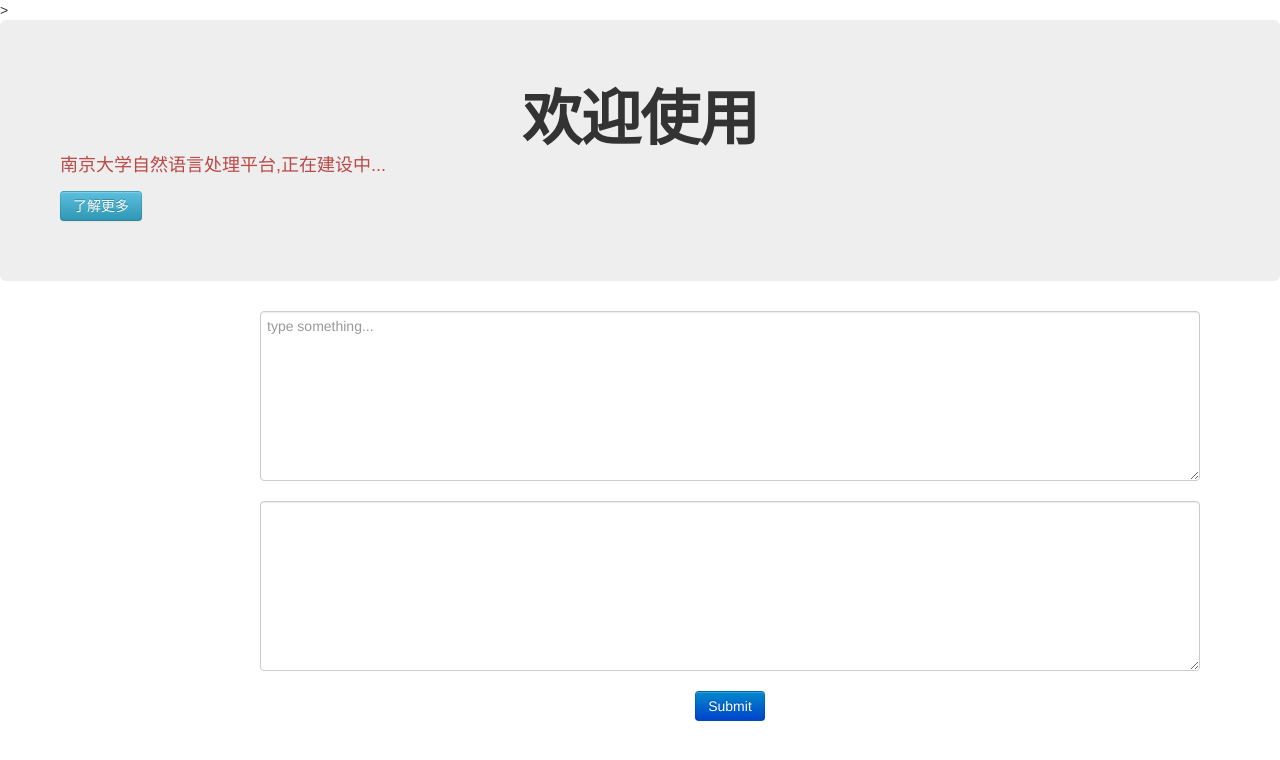
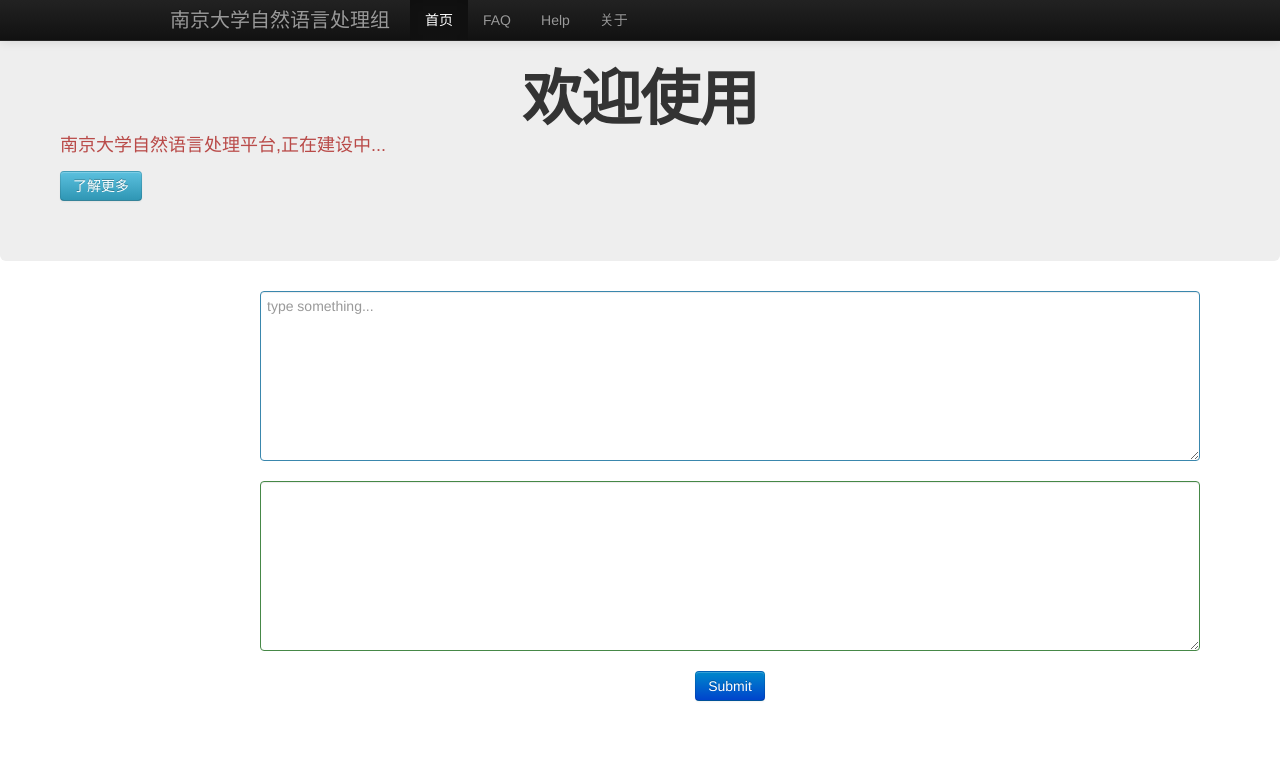
Before and after one commit to longsail/NJUNLP-WebDemo, a Python web app: template NJUNLP-SMT/templates/index.html in a window 1280 px wide. Shown: the top 760 px of the page. Run offline with Jinja, Linux system fonts and the light colour scheme; the template is opened without the code that fills it, so the values that code supplies are empty; some libraries are stand-ins or nearby versions.

```diff
--- a/NJUNLP-SMT/templates/index.html
+++ b/NJUNLP-SMT/templates/index.html
@@ -9,8 +9,38 @@
 		<script>
 			$(".dropdown-toggle").dropdown()
 		</script>
-	</head>>
+	</head>
 
+	<div class="navbar navbar-inverse navbar-fixed-top">
+      <div class="navbar-inner">
+        <div class="container">
+          <button type="button" class="btn btn-navbar" data-toggle="collapse" data-target=".nav-collapse">
+            <span class="icon-bar"></span>
+            <span class="icon-bar"></span>
+            <span class="icon-bar"></span>
+          </button>
+          <a class="brand" href="http://nlp.nju.edu.cn/">南京大学自然语言处理组</a>
+          <div class="nav-collapse collapse">
+            <ul class="nav">
+              <li class="active">
+                <a href="/">首页</a>
+              </li>
+              <li class="" >
+                <a href="./FAQ.html" class="bootstro" data-bootstro-title="这里介绍了从零开始使用Bootstrap的基本步骤。教你创建一个最简单的Bootstrap页面。"
+           data-bootstro-placement="bottom"  data-bootstro-step="0">FAQ</a>
+              </li>
+              <li class="">
+                <a href="./help.html" class="bootstro" data-bootstro-title="这里详细介绍了Bootstrap的栅格系统。对于栅格系统的理论知识，最好动手谷歌一下！"
+           data-bootstro-placement="bottom"  data-bootstro-step="1">Help</a>
+              </li>
+              <li class="">
+                <a href="./about.html">关于</a>
+              </li>
+            </ul>
+          </div>
+        </div>
+      </div>
+    </div>
 	<div class="hero-unit">
 		<h1 class="text-center">欢迎使用</h1>
 		<p class="text-error">
@@ -39,13 +69,13 @@
 
 	<body>
 		<center>
-			<form class="form-horizontal" method="get" action="/">
-				<div class="control-group">
+			<form class="form-horizontal" method="GET" action="/">
+				<div class="control-group info">
 					<div class="controls">
 						<textarea class="filed span12" rows="8" id="textarea" name="inputText" placeholder="type something..."></textarea>
 					</div>
 				</div>
-				<div class="control-group">
+				<div class="control-group success">
 					<div class="controls">
 						<textarea class="filed span12" rows="8" id="textarea">{{ output }}</textarea>
 					</div>
```
